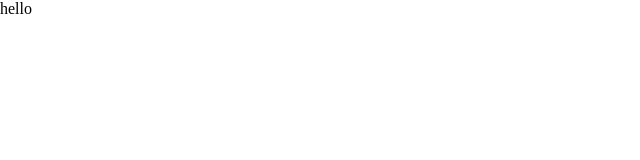
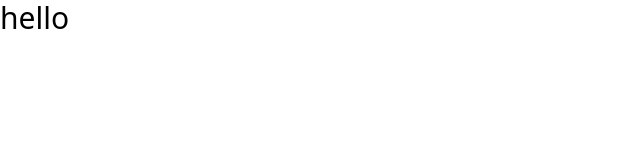
Before and after one commit to kgsantosh770/cutshort-eden, a React (Create React App) app: page / in a window 1280 px wide. Shown: the top 160 px of the page, without its empty margins (0-640 px from the left). Built offline with nearby package versions, Linux system fonts and the light colour scheme; the HTML template or start-up script is replaced by a standard one.

Commit message:
tailwind css integrated

```diff
--- a/package.json
+++ b/package.json
@@ -39,5 +39,10 @@
       "last 1 firefox version",
       "last 1 safari version"
     ]
+  },
+  "devDependencies": {
+    "autoprefixer": "^10.4.12",
+    "postcss": "^8.4.18",
+    "tailwindcss": "^3.2.1"
   }
 }
--- /dev/null
+++ b/postcss.config.js
@@ -0,0 +1,6 @@
+module.exports = {
+  plugins: {
+    tailwindcss: {},
+    autoprefixer: {},
+  },
+}
--- a/src/App.tsx
+++ b/src/App.tsx
@@ -1,6 +1,6 @@
 function App() {
   return (
-    <div className="App">
+    <div className="App text-3xl">
       hello
     </div>
   );
--- a/src/index.css
+++ b/src/index.css
@@ -1,3 +1,7 @@
+@tailwind base;
+@tailwind components;
+@tailwind utilities;
+
 body {
   margin: 0;
 }
--- /dev/null
+++ b/tailwind.config.js
@@ -0,0 +1,10 @@
+/** @type {import('tailwindcss').Config} */
+module.exports = {
+  content: [
+    "./src/**/*.{ts,tsx}",
+  ],
+  theme: {
+    extend: {},
+  },
+  plugins: [],
+}
```
Also changed, not shown: 1 other file (tests, documents, lock files or other folders).
